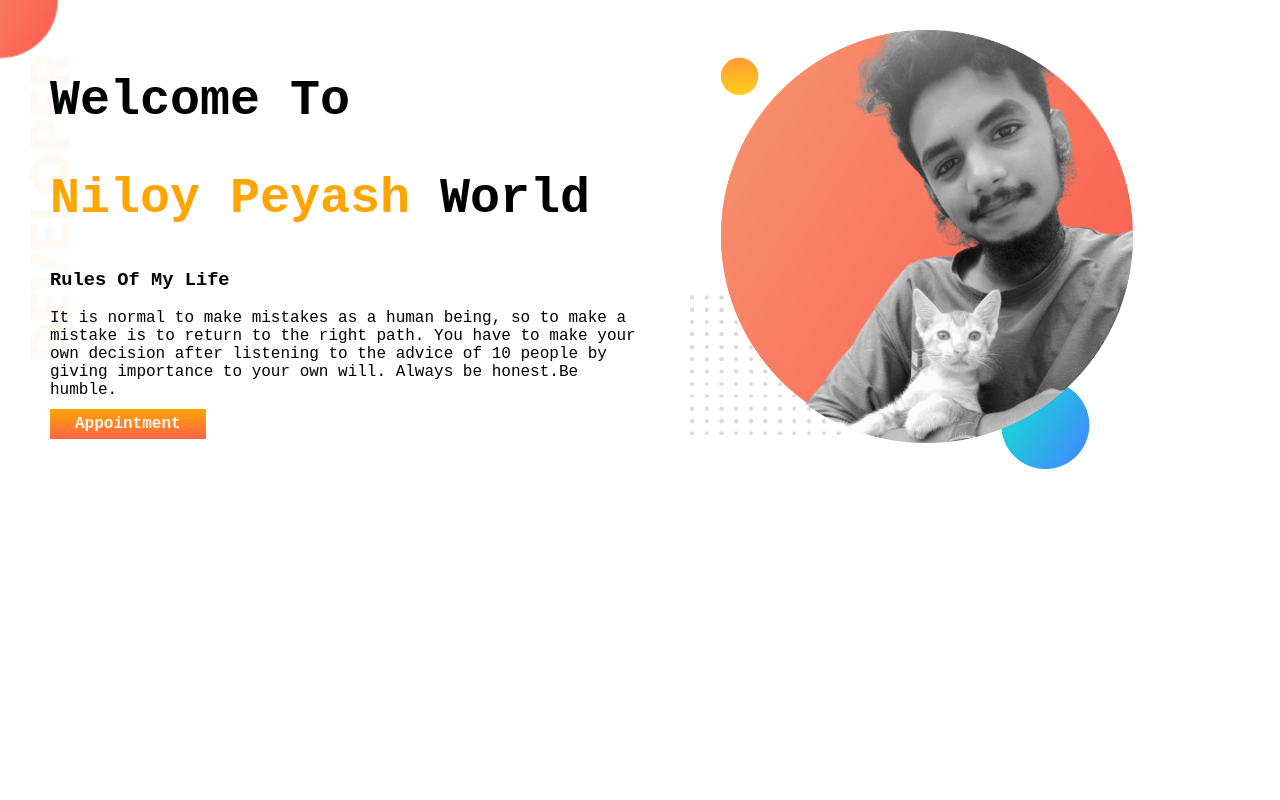
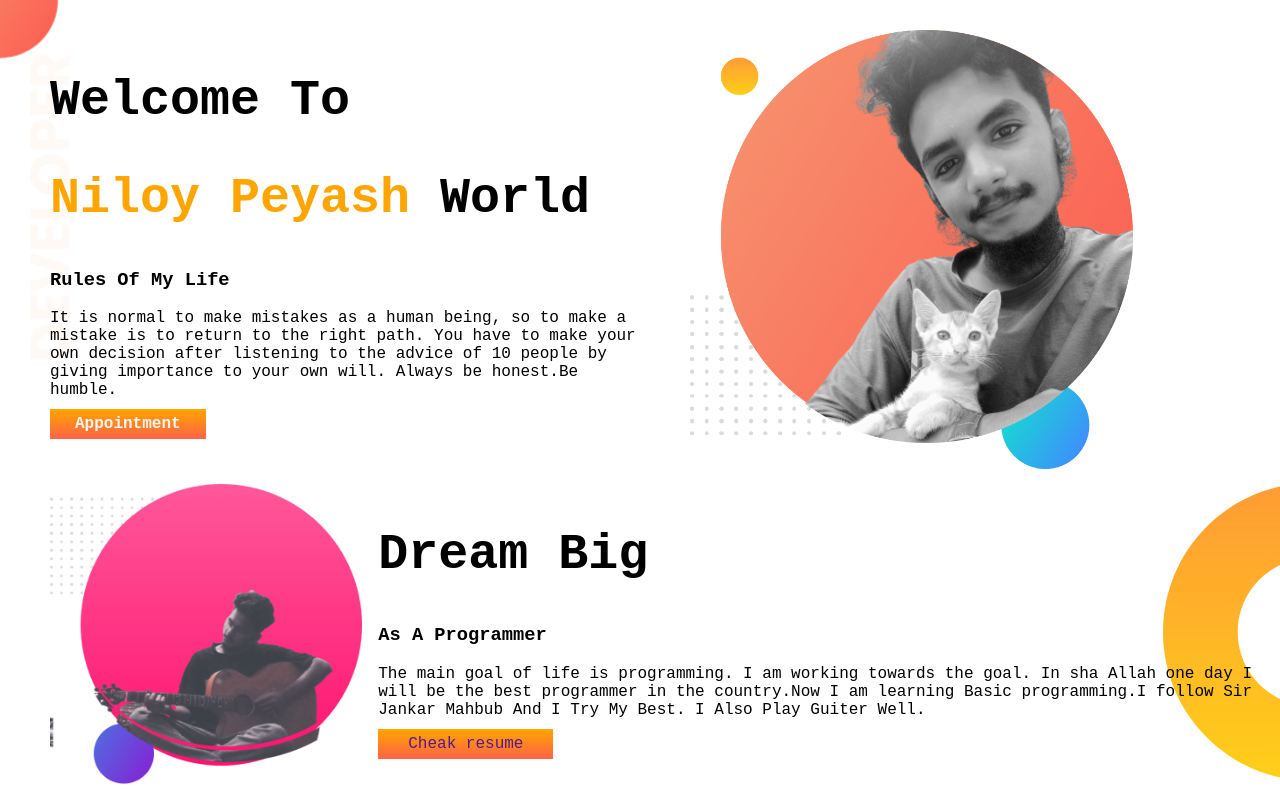
Before and after one commit to peyashuddin/my-project-repo, a plain HTML site: page index.html in a window 1280 px wide. Drawn offline with Linux system fonts and the light colour scheme.

Commit message:
middle-bar

```diff
--- a/index.html
+++ b/index.html
@@ -30,6 +30,20 @@
             <img src="images/my-bg.png" alt="background">
         </div>
     </section>
+    <section class="middle-bar">
+        <div class="container-two">
+            <img src="images/my-bg2.png" alt="bg-2">
+        </div>
+        <div class="container-two">
+            <h1>Dream Big</h1>
+            <h3>As A Programmer</h3>
+            <p>The main goal of life is programming. I am working towards the goal. In sha Allah one day I will be the
+                best programmer in the country.Now I am learning Basic programming.I follow Sir Jankar Mahbub And I Try
+                My Best. I Also Play Guiter Well.</p>
+            <a class="resume-button" target="_blank" href="">Cheak resume</a>
+        </div>
+
+    </section>
 </body>
 
 </html>
--- a/style.css
+++ b/style.css
@@ -38,3 +38,26 @@ h1 {
     color: whitesmoke;
     font-weight: 800;
 }
+
+.container-two {
+    margin-top: 10px;
+    padding-left: 50px;
+}
+
+.middle-bar {
+
+    display: flex;
+    background-image: url(images/dream-bg.png);
+    background-repeat: no-repeat;
+    background-position: right;
+}
+
+.container-two img {
+    width: 112%;
+}
+
+.resume-button {
+    background-image: linear-gradient(orange, tomato);
+    padding: 6px 30px;
+    text-decoration: none;
+}
```
